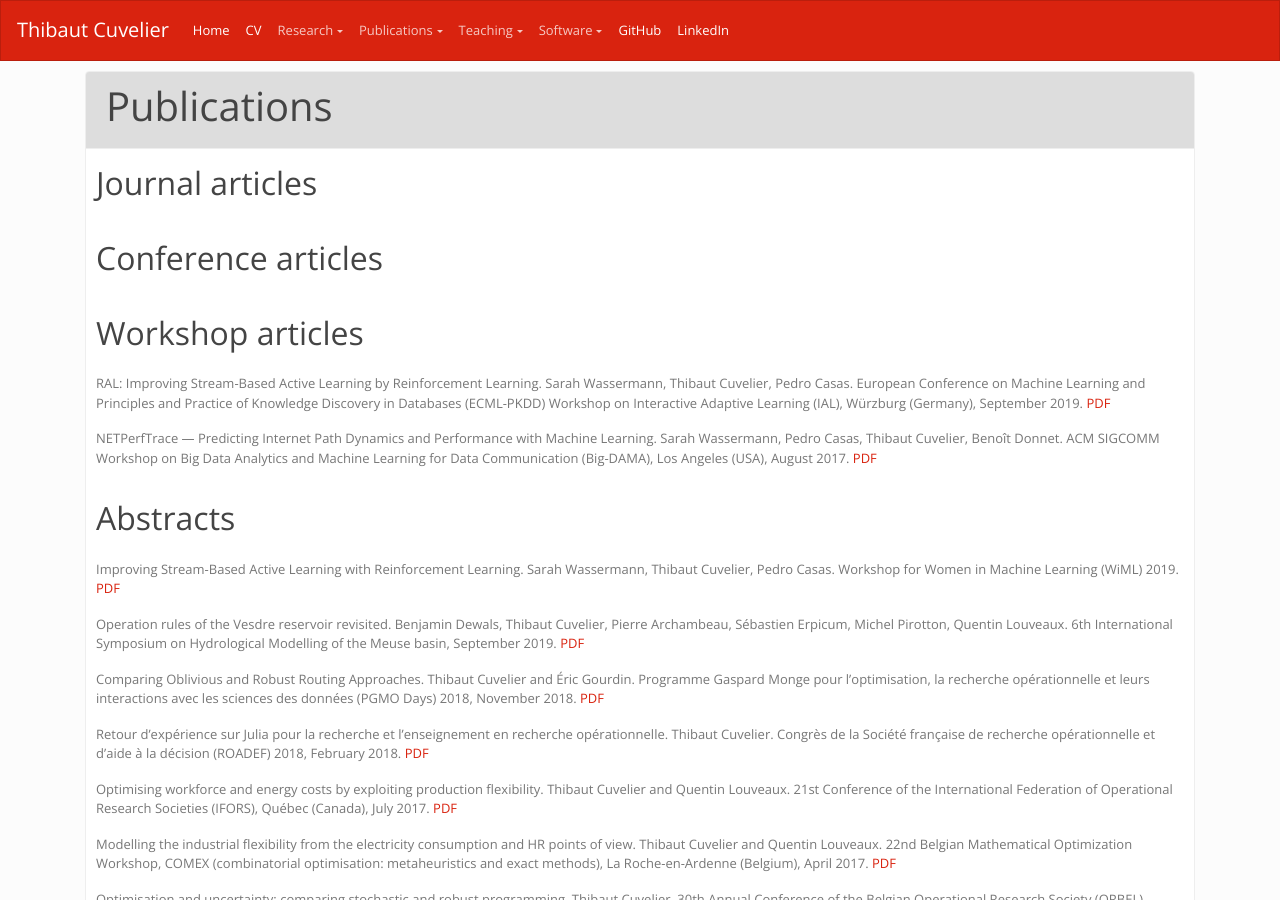
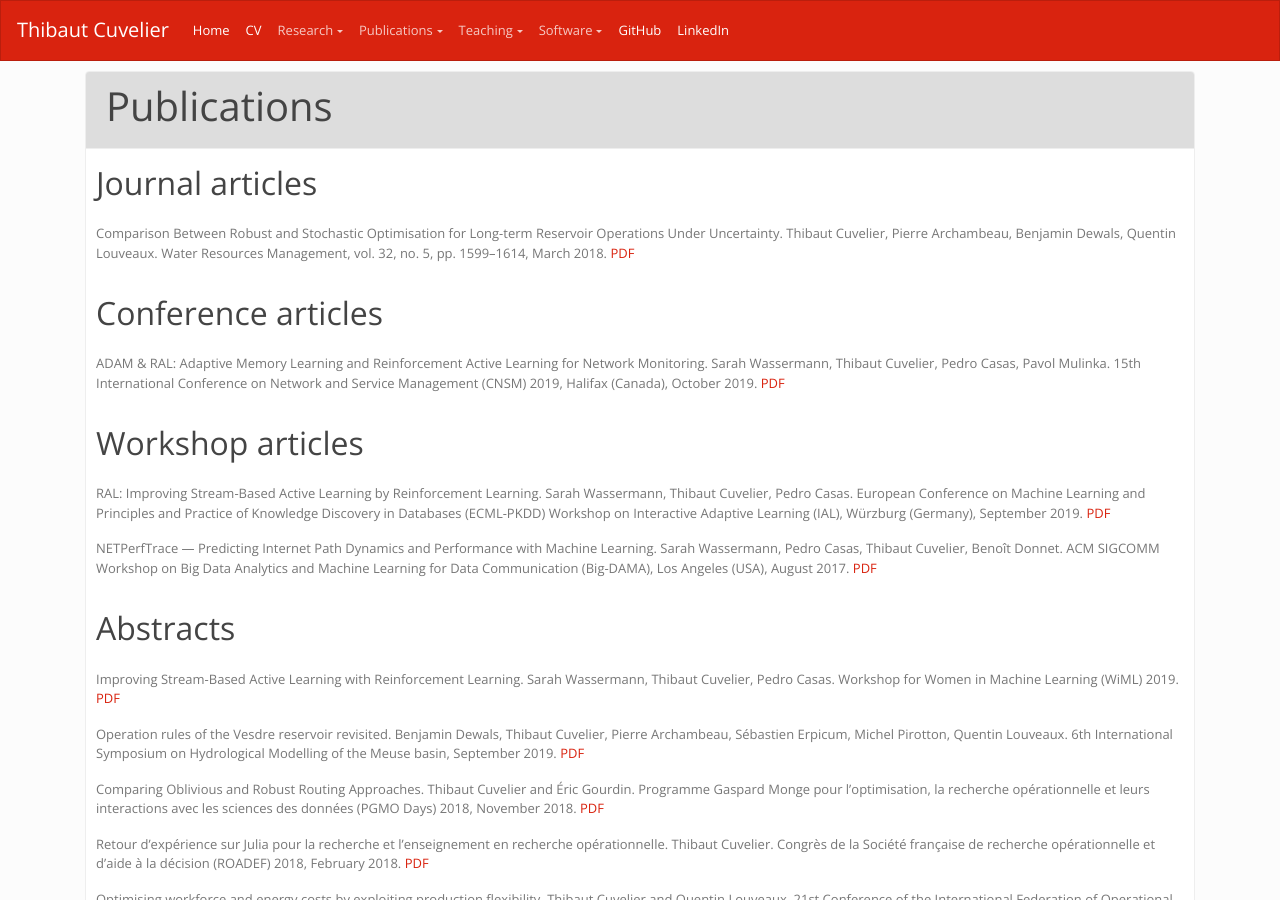
Before and after one commit to dourouc05/dourouc05.github.io, a Jekyll site: the page built from publications.md, in a window 1280 px wide and 900 px high. Built offline with Jekyll 4.4.1, drawn with Linux system fonts in a browser that asks for light colours; a script that is not in the unit is left out.

Commit message:
Update publications.md

```diff
--- a/publications.md
+++ b/publications.md
@@ -8,7 +8,11 @@ layout: page
 
 <h2 id="journal">Journal articles</h2>
 
+Comparison Between Robust and Stochastic Optimisation for Long-term Reservoir Operations Under Uncertainty. Thibaut Cuvelier, Pierre Archambeau, Benjamin Dewals, Quentin Louveaux. Water Resources Management, vol. 32, no. 5, pp. 1599–1614, March 2018. [PDF](http://hdl.handle.net/2268/219394)
+
 <h2 id="conference">Conference articles</h2>
+
+ADAM & RAL: Adaptive Memory Learning and Reinforcement Active Learning for Network Monitoring. Sarah Wassermann, Thibaut Cuvelier, Pedro Casas, Pavol Mulinka. 15th International Conference on Network and Service Management (CNSM) 2019, Halifax (Canada), October 2019. [PDF](https://hal.archives-ouvertes.fr/hal-02301393)
 
 <h2 id="workshop">Workshop articles</h2>
 
```
